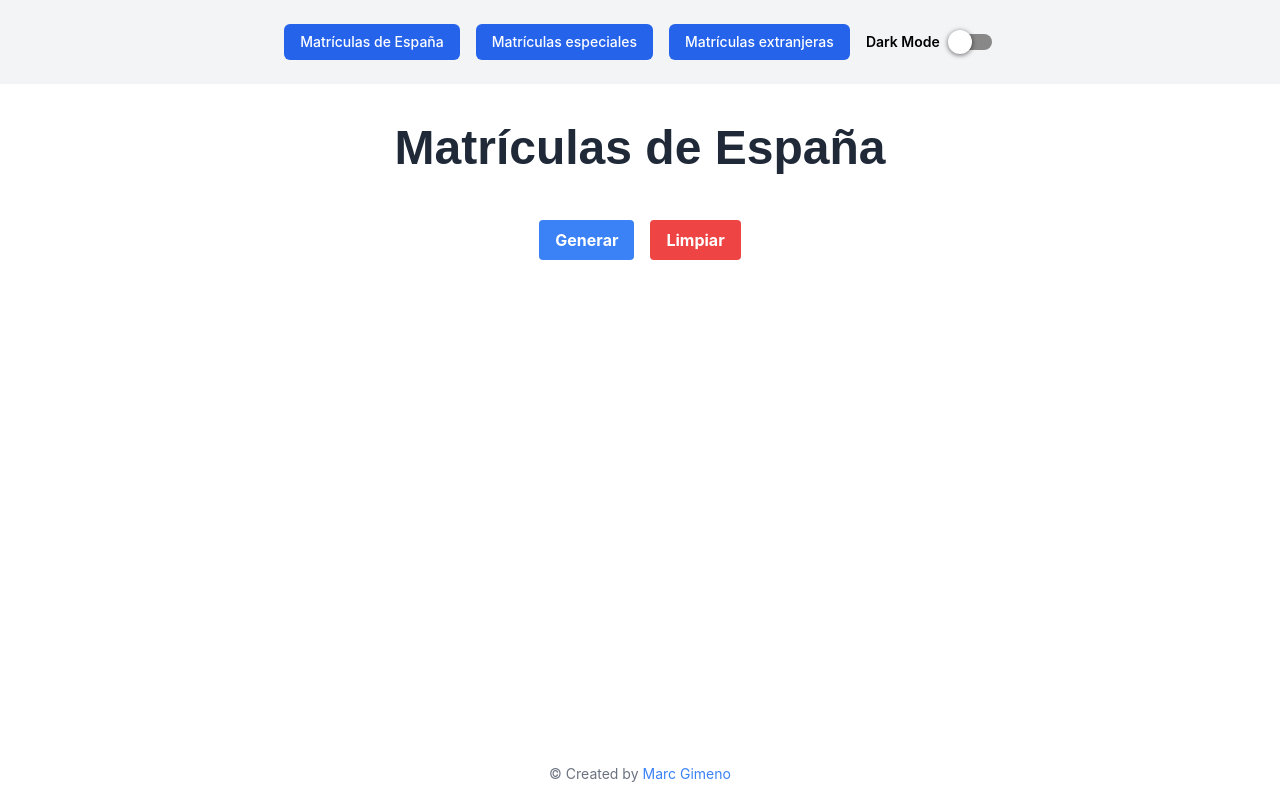
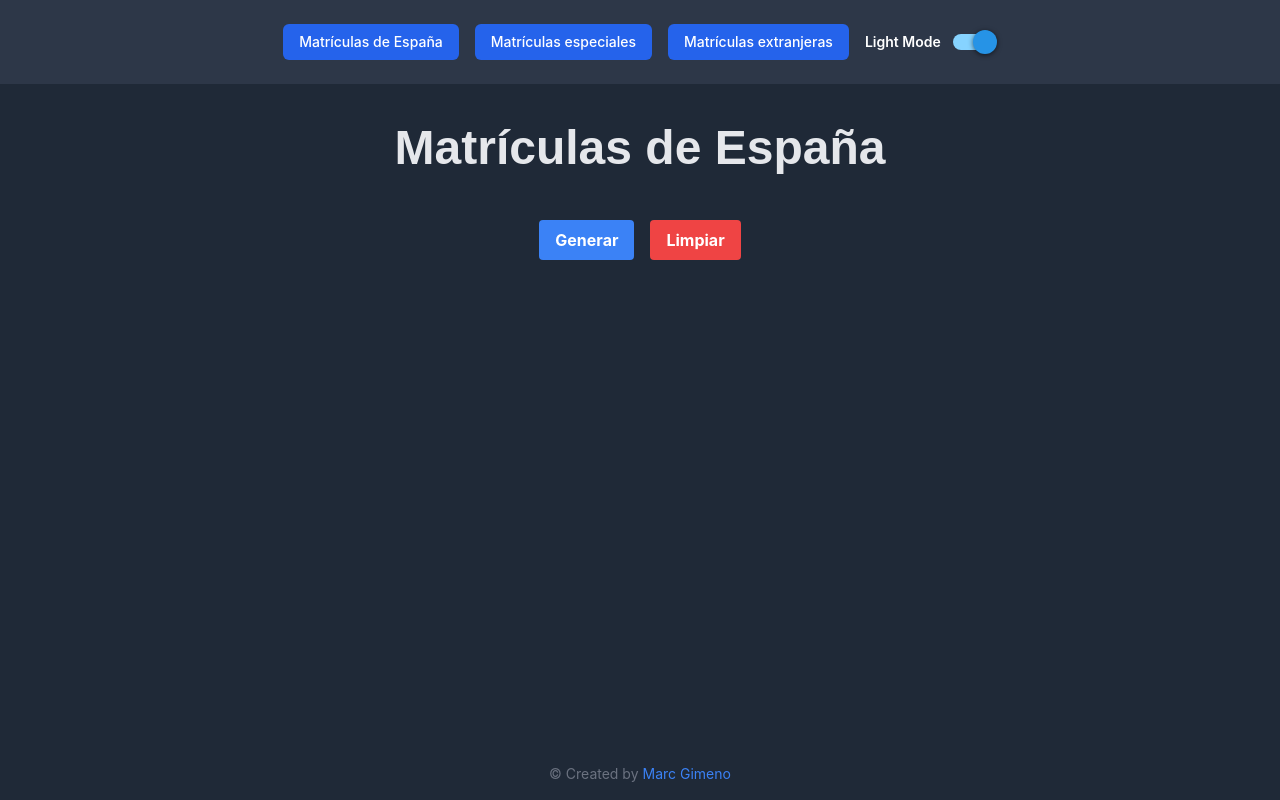
Before and after one commit to gimenomarc/Generador-de-matriculas, a React (Create React App) app in the folder generador-matriculas/: page /matriculas-espana in a window 1280 px wide. Built offline with nearby package versions, Linux system fonts and the light colour scheme.

Commit message:
dark mode predeterminado

```diff
--- a/generador-matriculas/src/App.js
+++ b/generador-matriculas/src/App.js
@@ -9,7 +9,7 @@ import NotFoundPage from './Components/NotFoundPage';
 import './App.css';
 
 function App() {
-  const [darkMode, setDarkMode] = useState(false);
+  const [darkMode, setDarkMode] = useState(true);
 
   const toggleDarkMode = () => {
     setDarkMode(!darkMode);
--- a/generador-matriculas/src/Components/SpecialLicensePlates.css
+++ b/generador-matriculas/src/Components/SpecialLicensePlates.css
@@ -46,3 +46,12 @@
   .fade-image.fade-out {
     opacity: 0;
   }
+
+  @media (min-width: 640px) {
+    .grid-cols-auto-fill {
+      display: grid;
+      grid-template-columns: repeat(auto-fill, minmax(200px, 1fr));
+      gap: 1rem;
+      margin: 0 2rem;
+    }
+  }
```
Also changed, not shown: generador-matriculas/src/Components/Navigation.js (line endings or trailing spaces), generador-matriculas/src/Components/SpecialLicensePlates.js (line endings or trailing spaces).
